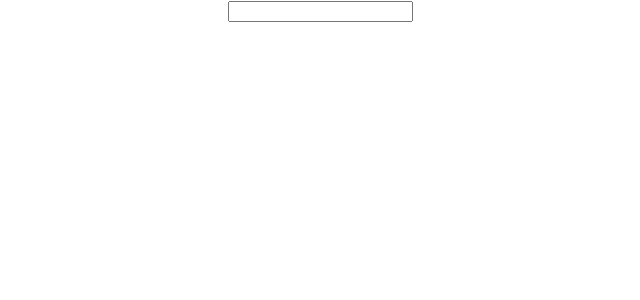
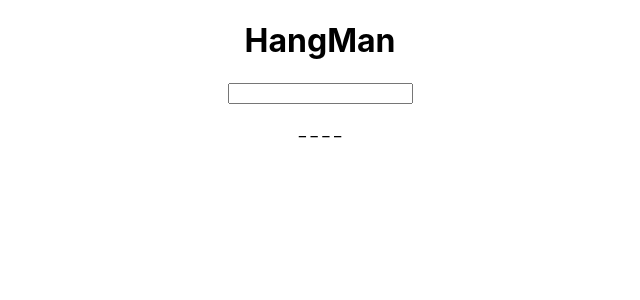
Before and after one commit to vonbarown/Hangman_React, a React (Create React App) app in the folder hangman_react_app/: page / in a window 1280 px wide. Shown: the top 300 px of the page, without its empty margins (320-960 px from the left). Built offline with nearby package versions, Linux system fonts and the light colour scheme.

Commit message:
setting the win condition

```diff
--- a/hangman_react_app/src/App.js
+++ b/hangman_react_app/src/App.js
@@ -57,6 +57,9 @@ class App extends React.Component {
 
     return (
       <div className="App">
+        <div className='title'>
+          <h1>HangMan</h1>
+        </div>
         <Game splitWord={splitWord} hiddenWord={hiddenWord} />
       </div>
     );
--- /dev/null
+++ b/hangman_react_app/src/components/Display.jsx
@@ -0,0 +1,15 @@
+import React from 'react'
+
+const Display = (props) => {
+    const { hiddenWord, rightGuesses } = props
+
+
+    return (<div className={'display'}>
+        <p>{hiddenWord.join(' ')}</p>
+        <p>{rightGuesses.join(' ')}</p>
+    </div>
+    )
+
+}
+
+export default Display
--- a/hangman_react_app/src/components/Game.jsx
+++ b/hangman_react_app/src/components/Game.jsx
@@ -1,13 +1,15 @@
 import React from 'react'
+import Display from './Display'
 
 class Game extends React.Component {
     constructor(props) {
         super(props)
         this.state = {
             key: '',
-            rightLetter: [],
+            rightGuesses: [],
             wrongLetter: [],
-            wordProgress: []
+            sound: '',
+            message: ''
         }
     }
 
@@ -23,15 +25,13 @@ class Game extends React.Component {
         })
     }
 
-    checkRightLetter = (userInput) => {
-        let { rightLetter } = this.state
-        // let guessedRightLetter = []
-        if (!rightLetter.includes(userInput)) {
-            rightLetter.push(userInput)
+    checkRightGuess = (userInput) => {
+        let { rightGuesses } = this.state
+        if (!rightGuesses.includes(userInput)) {
+            rightGuesses.push(userInput)
         }
-
         this.setState({
-            rightLetter: rightLetter
+            rightGuesses: rightGuesses
         })
     }
 
@@ -42,29 +42,17 @@ class Game extends React.Component {
         console.log("key", splitWord)
         for (let l = 0; l < splitWord.length; l++) {
             //checking if the letter is inside of the array and the space contains an underscore
-            //the array with the underscore arg2 will be updated with the letter at the same index as in the
-            //array with the random letter
             if (splitWord[l].toLowerCase() === key.toLowerCase() && hiddenWord[l] === "_") {
                 hiddenWord[l] = key.toLowerCase();
-                this.setState({
-                    wordProgress: hiddenWord
-                })
                 // // this function ensures that the letter is not duplicated in the array
-                this.checkRightLetter(key.toLowerCase())
-                // console.log(rightLetter);
-
-                // docUnderScore[0].innerHTML = arg2.join(' ');
-                // rightGuess[0].innerHTML = rightLetter.join(' ');
-                // console.log(hiddenWord, "the hiddenWord");
+                this.checkRightGuess(key.toLowerCase())
                 // // creating a win condition  to informs the user that they have won
-                // if (arg1.join('') === arg2.join('')) {
-                //     paragraph[0].innerHTML = `You won`
-                //     console.log(paragraph);
-                //     sound.src = "./2018-04-02_-_Beautiful_Village_-_David_Fesliyan.mp3"
-                //     sound.currentTime = 5;
-                //     button.style.visibility = "visible"
-                //     document.removeEventListener('keypress', tester)
-                // }
+                if (splitWord.join('') === hiddenWord.join('')) {
+                    this.setState({
+                        sound: "./2018-04-02_-_Beautiful_Village_-_David_Fesliyan.mp3",
+                        message: `You won`
+                    })
+                }
             }
         }
 
@@ -73,9 +61,11 @@ class Game extends React.Component {
     render() {
         console.log('Game state', this.state);
 
+        let { rightGuesses } = this.state
         return (
             <div className='game'>
                 <input type="text" onKeyPress={this.handleInput} />
+                <Display hiddenWord={this.props.hiddenWord} rightGuesses={rightGuesses} />
             </div>
         )
     }
```
